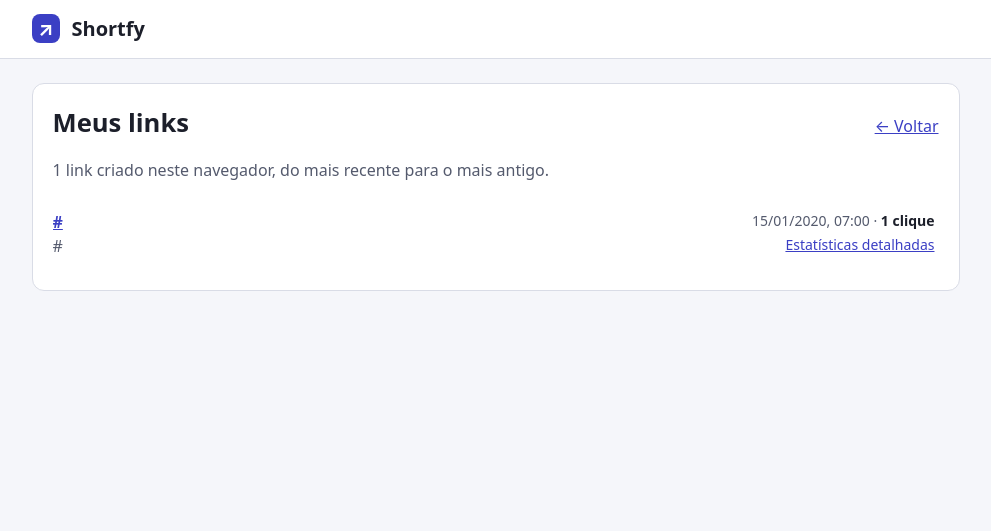
After one commit to Drefus/shortfy, a Node server app: template src/views/my-links.ejs in a window 1280 px wide. The commit adds this page. Shown: the top 531 px of the page, without its empty margins (137-1128 px from the left). Run offline with Node 20, Linux system fonts and the light colour scheme; the template is opened without the code that fills it: most values are stand-ins (such as "Sample title", 1, 10 or a date in 2020).

Commit message:
feat: adiciona página Meus links com todos os links do navegador
Co-Authored-By: Claude Opus 5.5 <noreply@anthropic.com>

```diff
--- a/src/domain/alias.ts
+++ b/src/domain/alias.ts
@@ -10,6 +10,7 @@ export const RESERVED_ALIASES: ReadonlySet<string> = new Set([
   'stats',
   'admin',
   'static',
+  'meus-links',
 ]);
 
 const ALIAS_PATTERN = /^[A-Za-z0-9_-]+$/;
--- a/src/public/css/styles.css
+++ b/src/public/css/styles.css
@@ -351,6 +351,12 @@ input[aria-invalid='true'] {
   min-width: 0;
 }
 
+.see-all {
+  display: inline-block;
+  margin-top: 12px;
+  font-weight: 600;
+}
+
 .click-count {
   color: var(--text);
   font-weight: 600;
@@ -505,7 +511,7 @@ details {
     flex: 0 0 auto;
   }
 
-  .recent-list {
+  .page-home .recent-list {
     max-height: 60vh;
   }
 }
--- /dev/null
+++ b/src/views/my-links.ejs
@@ -0,0 +1,20 @@
+<%- include('partials/header') %>
+
+<section class="card" aria-labelledby="titulo-meus-links">
+  <div class="page-title">
+    <h1 id="titulo-meus-links">Meus links</h1>
+    <a href="/">← Voltar</a>
+  </div>
+  <p class="muted" data-testid="my-links-count">
+    <% if (links.length === 0) { %>
+    Você ainda não criou links neste navegador.
+    <% } else { %>
+    <%= links.length %> <%= links.length === 1 ? 'link criado' : 'links criados' %> neste navegador, do mais recente para o mais antigo.
+    <% } %>
+  </p>
+  <% if (links.length > 0) { %>
+  <%- include('partials/link-list', { links, testid: 'my-links' }) %>
+  <% } %>
+</section>
+
+<%- include('partials/footer') %>
--- /dev/null
+++ b/src/views/partials/link-list.ejs
@@ -0,0 +1,18 @@
+<%# Lista de links do navegador com cliques. Espera `links` (com shortUrl, statsPath e totalClicks). %>
+<ul class="recent-list" data-testid="<%= locals.testid || 'recent-links' %>">
+  <% links.forEach((link) => { %>
+  <li class="recent-item">
+    <div class="recent-main">
+      <a class="short-url" href="<%= link.shortUrl %>"><%= link.shortUrl %></a>
+      <span class="muted recent-url" title="<%= link.originalUrl %>"><%= link.originalUrl %></span>
+    </div>
+    <div class="recent-meta">
+      <span class="muted">
+        <%= formatDateTime(link.createdAt) %> ·
+        <strong class="click-count" data-testid="recent-clicks"><%= link.totalClicks %> <%= link.totalClicks === 1 ? 'clique' : 'cliques' %></strong>
+      </span>
+      <a href="<%= link.statsPath %>">Estatísticas detalhadas</a>
+    </div>
+  </li>
+  <% }) %>
+</ul>
```
Also changed, not shown: src/http/page-routes.ts (+24 -3 lines), src/views/home.ejs (+4 -17 lines), tests/e2e/links.spec.ts (+20 -0 lines), tests/integration/http/pages.test.ts (+53 -0 lines), tests/unit/domain/alias.test.ts (+1 -1 lines).
